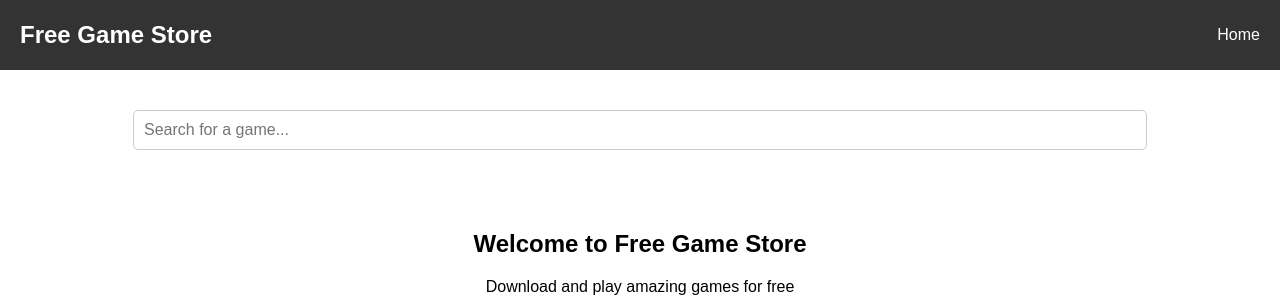
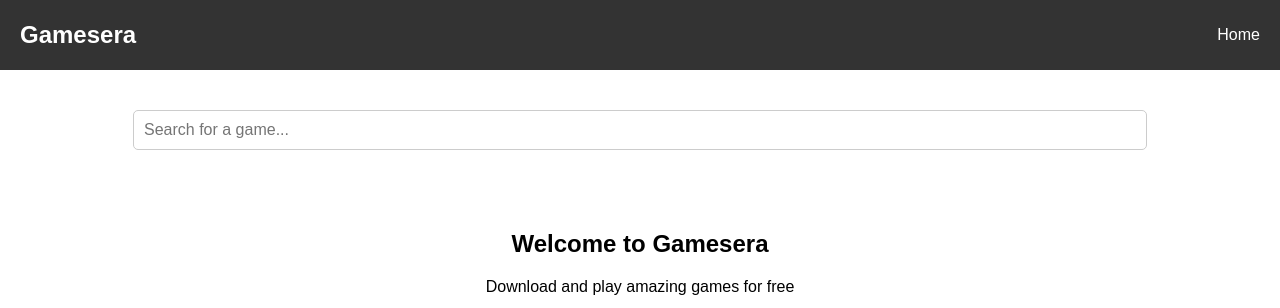
Before and after one commit to gamesera/gamesera, a plain HTML site: page index.html in a window 1280 px wide. Shown: the top 308 px of the page. Drawn offline with Linux system fonts and the light colour scheme.

Commit message:
index.html

```diff
--- a/index.html
+++ b/index.html
@@ -3,12 +3,12 @@
 <head>
     <meta charset="UTF-8">
     <meta name="viewport" content="width=device-width, initial-scale=1.0">
-    <title>Free Game Store</title>
+    <title>Gamesera</title>
     <link rel="stylesheet" href="styles.css">
 </head>
 <body>
     <header>
-        <div class="logo">Free Game Store</div>
+        <div class="logo">Gamesera</div>
         <nav>
             <ul>
                 <li><a href="index.html">Home</a></li>
@@ -23,7 +23,7 @@
         </section>
 
         <section id="home">
-            <h1>Welcome to Free Game Store</h1>
+            <h1>Welcome to Gamesera</h1>
             <p>Download and play amazing games for free</p>
             <div id="gameList" class="game-list">
                 <div class="game-card" data-title="download">
```
